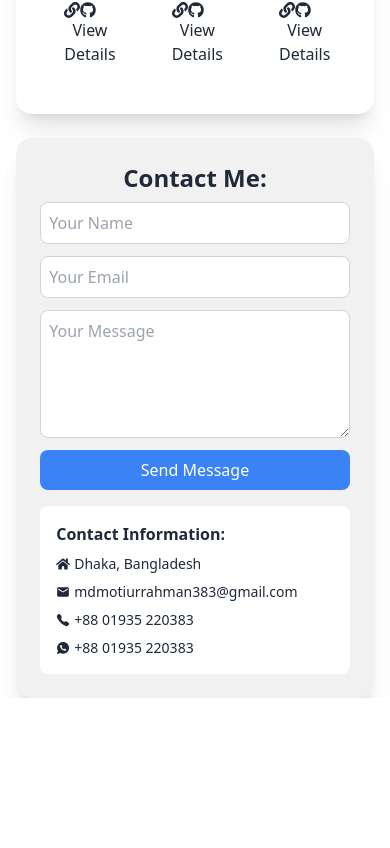
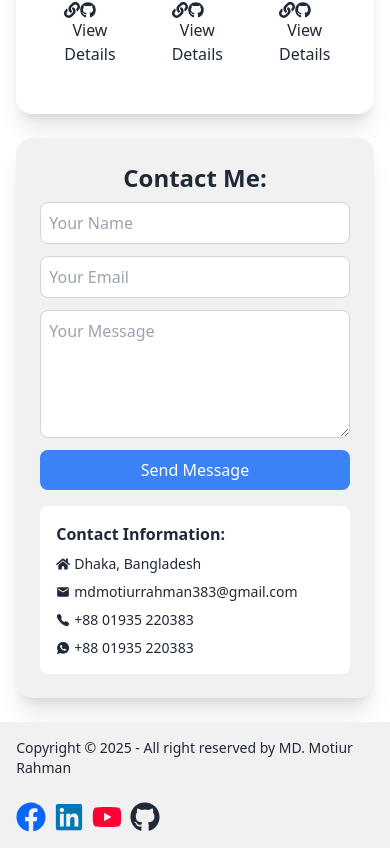
Before and after one commit to Motiur-Rahman-Dhrubo/my-portfolio, a React (Vite) app: page / in a window 390 px wide. Shown: the part 2964-3812 px from the top of the page. Before the commit the page ends 3662 px from the top, so only its background shows below. Built offline with nearby package versions, Linux system fonts and the light colour scheme.

Commit message:
footer added

```diff
--- /dev/null
+++ b/src/components/Footer/Footer.jsx
@@ -0,0 +1,25 @@
+import { FaFacebook, FaGithub, FaLinkedin, FaYoutube } from "react-icons/fa";
+import { Link } from "react-router-dom";
+
+const Footer = () => {
+    return (
+        <div className="md:mt-10 bg-[#F1F1F1] mt-6">
+            <footer className="footer items-center py-4 w-11/12 mx-auto gap-6">
+                <aside className="grid-flow-col items-center">
+                    <Link to="/" className='hidden md:flex'><img className='w-[120px] h-12 rounded-md' src="/assets/logo.png" alt="logo" /></Link>
+                    <p>Copyright © {new Date().getFullYear()} - All right reserved by MD. Motiur Rahman</p>
+                </aside>
+                <nav className="grid-flow-col gap-4 md:place-self-center md:justify-self-end">
+                    <div className="flex md:gap-3 gap-2 text-3xl lg:text-4xl">
+                        <a href="https://www.facebook.com/md.motiur.rahman.383" target="_blank"><FaFacebook className="text-[#0866FF]" /></a>
+                        <a href="https://www.linkedin.com/in/md-motiur-rahman-105598318/" target="_blank"><FaLinkedin className="text-[#0077B5]" /></a>
+                        <a href="https://www.youtube.com/@ruitom.coder383" target="_blank"><FaYoutube className="text-[#FF0033]" /></a>
+                        <a href="https://github.com/Motiur-Rahman-Dhrubo" target="_blank"><FaGithub /></a>
+                    </div>
+                </nav>
+            </footer>
+        </div>
+    );
+};
+
+export default Footer;
--- a/src/components/Hero/Hero.jsx
+++ b/src/components/Hero/Hero.jsx
@@ -9,7 +9,7 @@ const Hero = () => {
             <div className="md:w-1/2 w-full flex items-end">
                 <img src="/assets/me.png" alt="my_img" className="w-full"/>
             </div>
-            <div className="md:w-1/2 w-full flex flex-col justify-center gap-2 md:py-4">
+            <div className="md:w-1/2 w-full flex flex-col justify-center gap-2 md:py-8">
                 <h2 className="text-base">HI THERE! I’M</h2>
                 <h2 className="text-2xl font-medium text-[#062561]">MD. MOTIUR RAHMAN</h2>
                 <p className="text-base">A <span className="font-semibold text-[#062561]">Junior Front-End Web Developer</span> passionate about creating interactive application and experiences on the web.</p>
--- a/src/components/Home/Home.jsx
+++ b/src/components/Home/Home.jsx
@@ -5,6 +5,7 @@ import Skills from "../Skills/Skills";
 import ProjectsSec from "../ProjectsSec/ProjectsSec";
 import Education from "../Education/Education";
 import ContactMe from "../ContactMe/ContactMe";
+import Footer from "../Footer/Footer";
 
 const Home = () => {
 
@@ -18,6 +19,7 @@ const Home = () => {
             <Education></Education>
             <ProjectsSec projects={projects}></ProjectsSec>
             <ContactMe></ContactMe>
+            <Footer></Footer>
         </>
     );
 };
```
